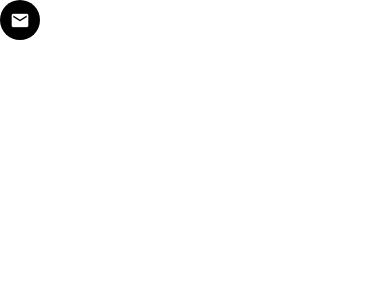
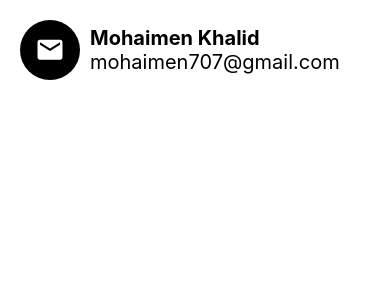
Before and after one commit to mohaimenkhalid/React-Native-Simple-Project, a React Native app: screen / in a window 390 px wide. Shown: the top 300 px of the page. Built offline with nearby package versions, Linux system fonts and the light colour scheme; what react-native would draw is missing.

Commit message:
update list item component

```diff
--- a/App.js
+++ b/App.js
@@ -8,6 +8,7 @@ import ViewImageScreen from './app/screens/ViewImageScreen';
 
 import WelcomeScreen from './app/screens/WelcomeScreen';
 import Icon from './app/componets/Icon';
+import ListItem from './app/componets/ListItem';
 
 const App = () => {
   return (
@@ -28,12 +29,19 @@ const App = () => {
     //<MessagesScreen />
 
     <Screen>
-      <Icon
-        name="email"
-        size={40}
-        backgroundColor="black"
-        iconColor="white"
+      <ListItem
+        title="Mohaimen Khalid"
+        subTitle="mohaimen707@gmail.com"
+        ImageComponent={
+          <Icon
+            name="email"
+            size={60}
+            backgroundColor="black"
+            iconColor="white"
+          />
+        }
       />
+
     </Screen>
   );
 };
--- a/app/componets/ListItem.js
+++ b/app/componets/ListItem.js
@@ -3,17 +3,18 @@ import { View, Text, StyleSheet, Image, TouchableHighlight } from 'react-native'
 import color from '../config/color';
 import AppText from './AppText';
 
-function ListItem({title, image, subTitle, onPress, renderRightActions}) {
+function ListItem({title, subTitle, image, ImageComponent, onPress, renderRightActions}) {
     return (
         <TouchableHighlight
             underlayColor={color.light}
             onPress={onPress}
         >
             <View style={styles.container}>
-                <Image source={image} style={styles.image} />
+                {ImageComponent}
+                {image && <Image source={image} style={styles.image} />}
                 <View style={styles.detsils}>
                     <AppText style={styles.title}>{title}</AppText>
-                    <AppText>{subTitle}</AppText>
+                    { subTitle && <AppText>{subTitle}</AppText> }
                 </View>
             </View>
         </TouchableHighlight>
@@ -31,7 +32,8 @@ const styles = StyleSheet.create({
         borderRadius: 50
     },
     detsils: {
-        marginLeft: 10
+        marginLeft: 10,
+        justifyContent: "center",
     },
     title: {
         fontWeight: "700"
```
